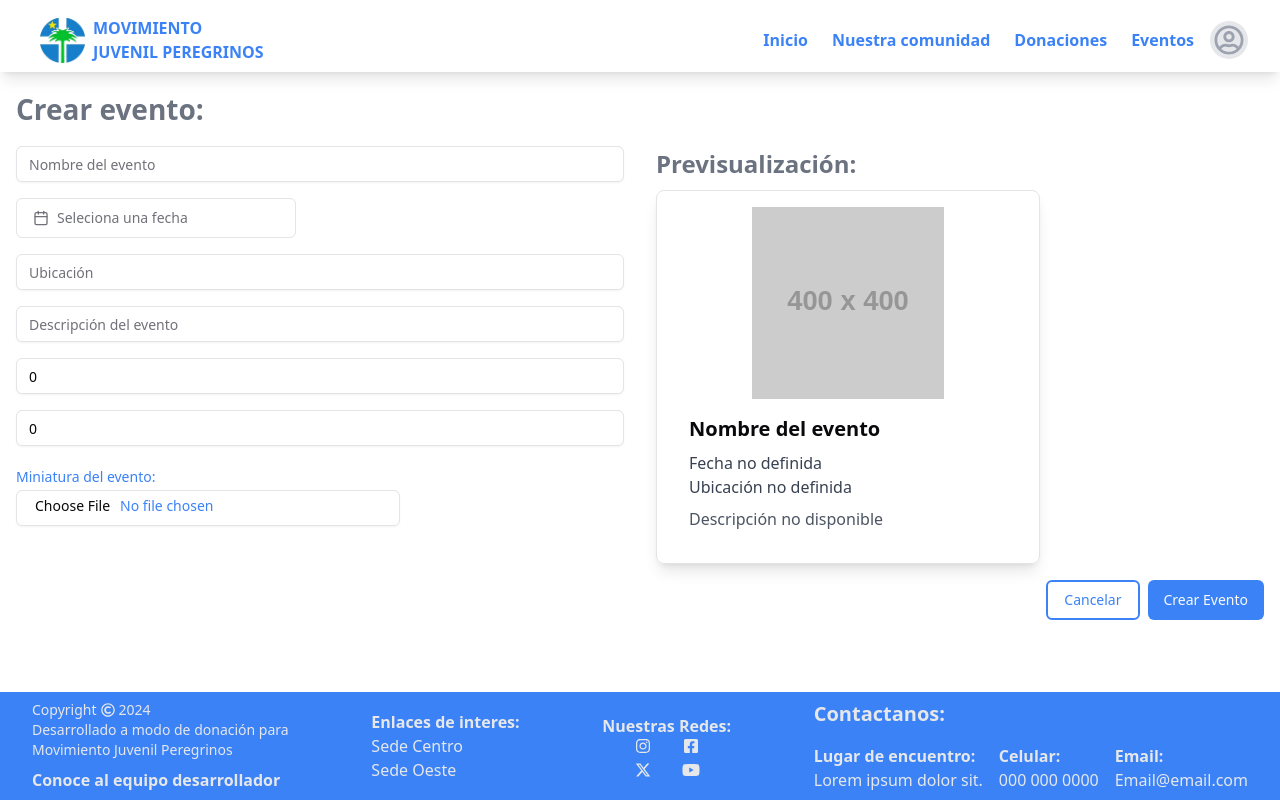
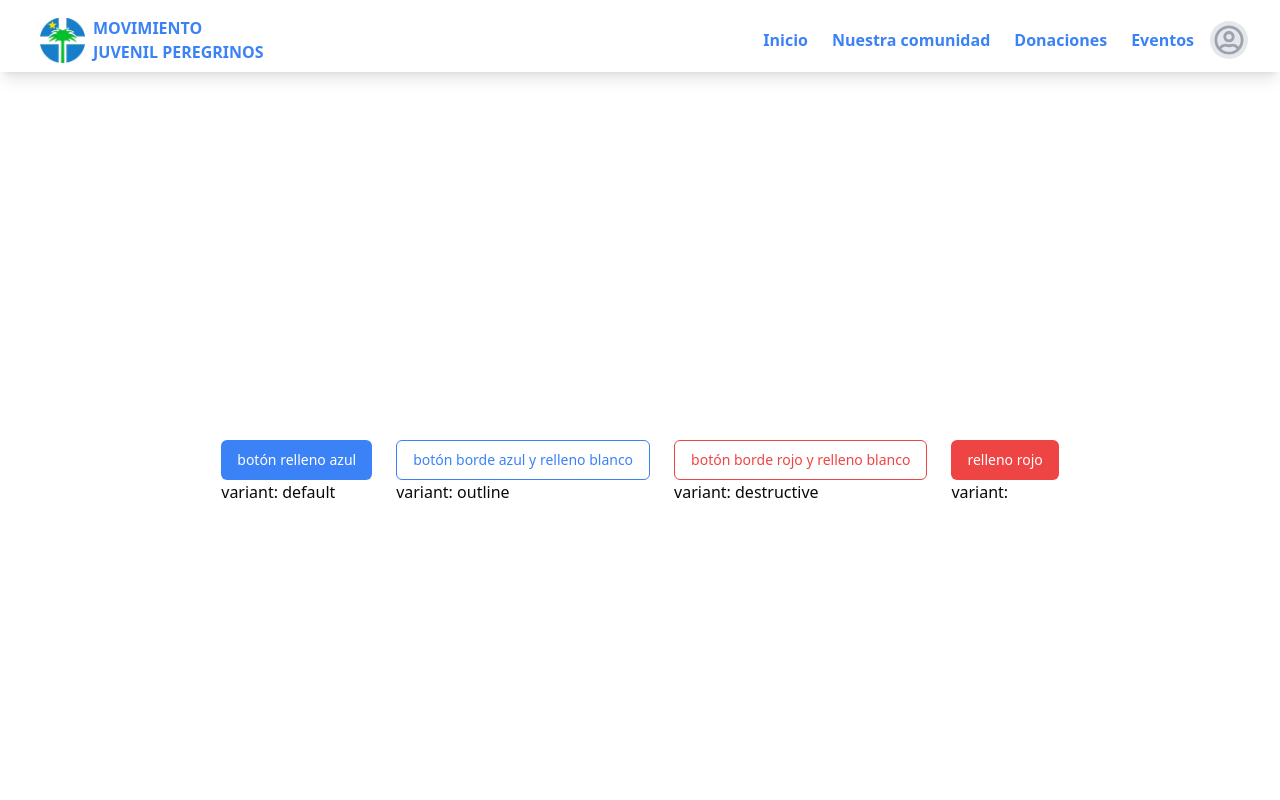
Before and after one commit to CardoneLeandro/WEB-FT-52-FRONT, a Next.js app in the folder front/: page /testFelipe in a window 1280 px wide. Shown: the top 800 px of the page. Built offline with nearby package versions, Linux system fonts and the light colour scheme; no server answers.

Commit message:
se agregaron los estilos a Button de cn, ver variaciones en page /testFelipe

```diff
--- a/front/src/app/testFelipe/page.tsx
+++ b/front/src/app/testFelipe/page.tsx
@@ -1,12 +1,31 @@
-import InputEventAd from '@/components/inputEventAdministrator'
-import React from 'react'
-
+import { Button } from '@/components/ui/button';
+import React from 'react';
+import Link from 'next/link';
 function FelipeTestPage() {
   return (
-    <div>
-      <InputEventAd />
+    <div className="flex gap-6 justify-center items-center min-h-screen ">
+      <div>
+        <Button variant="default">botón relleno azul </Button>
+        <h1> variant: default</h1>
+      </div>
+      <div>
+        <Button variant={'outline'}>botón borde azul y relleno blanco</Button>
+        <h1> variant: outline</h1>
+      </div>
+      <div>
+        <Button variant={'destructive'}>
+          botón borde rojo y relleno blanco
+        </Button>
+        <h1> variant: destructive</h1>
+      </div>
+      <div>
+        <Button variant={'secondary'}>
+          <Link href="/">relleno rojo</Link>
+        </Button>
+        <h1> variant:</h1>
+      </div>
     </div>
-  )
+  );
 }
 
-export default FelipeTestPage
+export default FelipeTestPage;
--- a/front/src/components/ui/button.tsx
+++ b/front/src/components/ui/button.tsx
@@ -1,56 +1,57 @@
-import * as React from "react"
-import { Slot } from "@radix-ui/react-slot"
-import { cva, type VariantProps } from "class-variance-authority"
+import * as React from 'react';
+import { Slot } from '@radix-ui/react-slot';
+import { cva, type VariantProps } from 'class-variance-authority';
 
-import { cn } from "@/lib/utils"
+import { cn } from '@/lib/utils';
 
 const buttonVariants = cva(
-  "inline-flex items-center justify-center whitespace-nowrap rounded-md text-sm font-medium ring-offset-background transition-colors focus-visible:outline-none focus-visible:ring-2 focus-visible:ring-ring focus-visible:ring-offset-2 disabled:pointer-events-none disabled:opacity-50",
+  'inline-flex items-center justify-center whitespace-nowrap rounded-md text-sm font-medium ring-offset-background transition-colors focus-visible:outline-none focus-visible:ring-2 focus-visible:ring-ring focus-visible:ring-offset-2 disabled:pointer-events-none disabled:opacity-50',
   {
     variants: {
       variant: {
-        default: "bg-primary text-primary-foreground hover:bg-primary/90",
+        default:
+          'text-white bg-blue-500 hover:bg-blue-600 transition-colors duration-300',
         destructive:
-          "bg-destructive text-destructive-foreground hover:bg-destructive/90",
+          'border bg-transparent text-red-500 border-red-500 hover:bg-red-500 hover:text-white transition-colors duration-300',
         outline:
-          "border border-input bg-background hover:bg-accent hover:text-accent-foreground",
+          'bg-transparent text-blue-500 border border-blue-500 hover:bg-blue-500 hover:text-white transition-colors duration-300',
         secondary:
-          "bg-secondary text-secondary-foreground hover:bg-secondary/80",
-        ghost: "hover:bg-accent hover:text-accent-foreground",
-        link: "text-primary underline-offset-4 hover:underline",
+          ' bg-red-500 text-white hover:bg-red-600 transition-colors duration-300',
+        ghost: 'hover:bg-accent hover:text-accent-foreground',
+        link: 'text-primary underline-offset-4 hover:underline',
       },
       size: {
-        default: "h-10 px-4 py-2",
-        sm: "h-9 rounded-md px-3",
-        lg: "h-11 rounded-md px-8",
-        icon: "h-10 w-10",
+        default: 'h-10 px-4 py-2',
+        sm: 'h-9 rounded-md px-3',
+        lg: 'h-11 rounded-md px-8',
+        icon: 'h-10 w-10',
       },
     },
     defaultVariants: {
-      variant: "default",
-      size: "default",
+      variant: 'default',
+      size: 'default',
     },
-  }
-)
+  },
+);
 
 export interface ButtonProps
   extends React.ButtonHTMLAttributes<HTMLButtonElement>,
     VariantProps<typeof buttonVariants> {
-  asChild?: boolean
+  asChild?: boolean;
 }
 
 const Button = React.forwardRef<HTMLButtonElement, ButtonProps>(
   ({ className, variant, size, asChild = false, ...props }, ref) => {
-    const Comp = asChild ? Slot : "button"
+    const Comp = asChild ? Slot : 'button';
     return (
       <Comp
         className={cn(buttonVariants({ variant, size, className }))}
         ref={ref}
         {...props}
       />
-    )
-  }
-)
-Button.displayName = "Button"
+    );
+  },
+);
+Button.displayName = 'Button';
 
-export { Button, buttonVariants }
+export { Button, buttonVariants };
```
